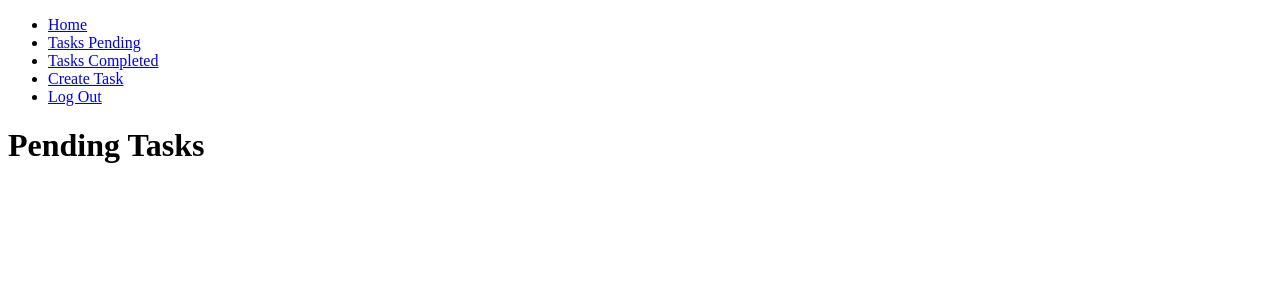
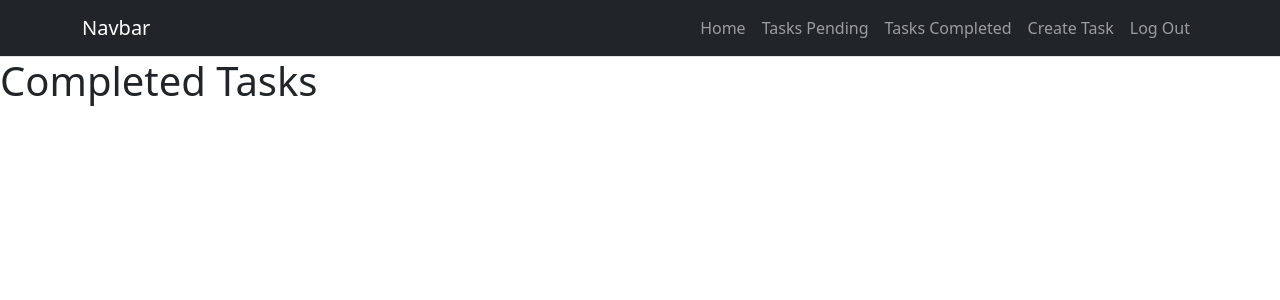
Before and after one commit to HelberthGM/task_manager, a Django app: page /tasks_completed/ in a window 1280 px wide. Shown: the top 300 px of the page. Run offline with Django 5.2, Linux system fonts and the light colour scheme; the visitor is signed in with stand-in values (Sample User, id 1); data that the repository does not hold is empty.

Commit message:
navbar styles

```diff
--- a/task_manager/urls.py
+++ b/task_manager/urls.py
@@ -21,13 +21,13 @@ from tasks import views
 urlpatterns = [
     path('admin/', admin.site.urls),
     path('',views.home, name='home'),
-    path('signup/', views.signup, name='signup'),
     path('tasks/', views.tasks, name='tasks'),
     path('tasks_completed/', views.tasks_completed, name='tasks_completed'),
     path('tasks/create', views.create_task, name='create-task'),
     path('tasks/<int:task_id>/', views.task_detail, name='task_detail'),
     path('tasks/<int:task_id>/complete', views.complete_task, name='complete_task'),
     path('tasks/<int:task_id>/delete', views.delete_task, name='delete_task'),
+    path('signup/', views.signup, name='signup'),
+    path('signin/', views.signin, name='signin'),
     path('logout/', views.signout, name='signout'),
-    path('signin/', views.signin, name='signin'),
 ]
--- a/tasks/templates/base.html
+++ b/tasks/templates/base.html
@@ -1,41 +1,53 @@
 <!DOCTYPE html>
 <html lang="en">
+
 <head>
     <meta charset="UTF-8">
     <meta name="viewport" content="width=device-width, initial-scale=1.0">
     <title>Django CRUD app</title>
+    <link rel="stylesheet" href="	https://cdn.jsdelivr.net/npm/bootstrap@5.3.7/dist/css/bootstrap.min.css">
 </head>
+
 <body>
-    <nav>
-        <ul>
-            <li>
-                <a href="/">Home</a>
+    <nav class="navbar navbar-expand-lg bg-dark navbar-dark border-bottom border-body">
+        <div class="container">
+            <a class="navbar-brand" href="#">Navbar</a>
+            <button class="navbar-toggler" type="button" data-bs-toggle="collapse" data-bs-target="#navbarNav"
+                aria-controls="navbarNav" aria-expanded="false" aria-label="Toggle navigation">
+                <span class="navbar-toggler-icon"></span>
+            </button>
+            <div class="collapse navbar-collapse" id="navbarNav">
+                <ul class="navbar-nav ms-auto">
+                    <li class="nav-item">
+                        <a class="nav-link" aria-current="page" href="/">Home</a>
                     </li>
-
                      {% if user.is_authenticated %}
-            <li>
-                <a href="{% url 'tasks' %}">Tasks Pending</a>
+                    <li class="nav-item">
+                        <a class="nav-link" href="{% url 'tasks' %}">Tasks Pending</a>
                     </li>
-            <li>
-                <a href="{% url 'tasks_completed' %}">Tasks Completed</a>
+                    <li class="nav-item">
+                        <a class="nav-link" href="{% url 'tasks_completed' %}">Tasks Completed</a>
                     </li>
-            <li>
-                <a href="/tasks/create">Create Task</a>
+                    <li class="nav-item">
+                        <a class="nav-link" href="{% url 'create-task' %}">Create Task</a>
                     </li>
-            <li>
-                <a href="/logout">Log Out</a>
+                    <li class="nav-item">
+                        <a class="nav-link" href="/logout">Log Out</a>
                     </li>
                     {% else %}
-            <li>
-                <a href="/signup">Sign Up</a>
+                     <li class="nav-item">
+                        <a class="nav-link" href="{% url 'signup' %}">Sign Up</a>
                     </li>
-            <li>
-                <a href="/signin">Sign In</a>
+                     <li class="nav-item">
+                        <a class="nav-link" href="{% url 'signin' %}">Sign In</a>
                     </li>
                      {% endif %}
                 </ul>
+            </div>
+        </div>
     </nav>
     {% block content %}
     {% endblock content %}
 </body>
+
 </html>
--- a/tasks/templates/tasks.html
+++ b/tasks/templates/tasks.html
@@ -1,7 +1,7 @@
 {% extends 'base.html' %}
 
 {% block content %}
-<h1>Pending Tasks</h1>
+<h1>{{page_title}}</h1>
 
 <ul>
     {% for task in tasks %}
--- a/tasks/views.py
+++ b/tasks/views.py
@@ -50,7 +50,8 @@ def tasks(request):
     #tasks = Task.objects.all()
     tasks = Task.objects.filter(user=request.user, date_completed__isnull=True)
     return render(request, 'tasks.html',{
-        'tasks': tasks
+        'tasks': tasks,
+        'page_title': 'Pending Tasks',
     })
 
 @login_required
@@ -58,7 +59,8 @@ def tasks_completed(request):
     #tasks = Task.objects.all()
     tasks = Task.objects.filter(user=request.user, date_completed__isnull=False).order_by('-date_completed')
     return render(request, 'tasks.html',{
-        'tasks': tasks
+        'tasks': tasks,
+        'page_title': 'Completed Tasks',
     })
 
 @login_required
```
Lines whose indentation alone changed are shown as unchanged.
